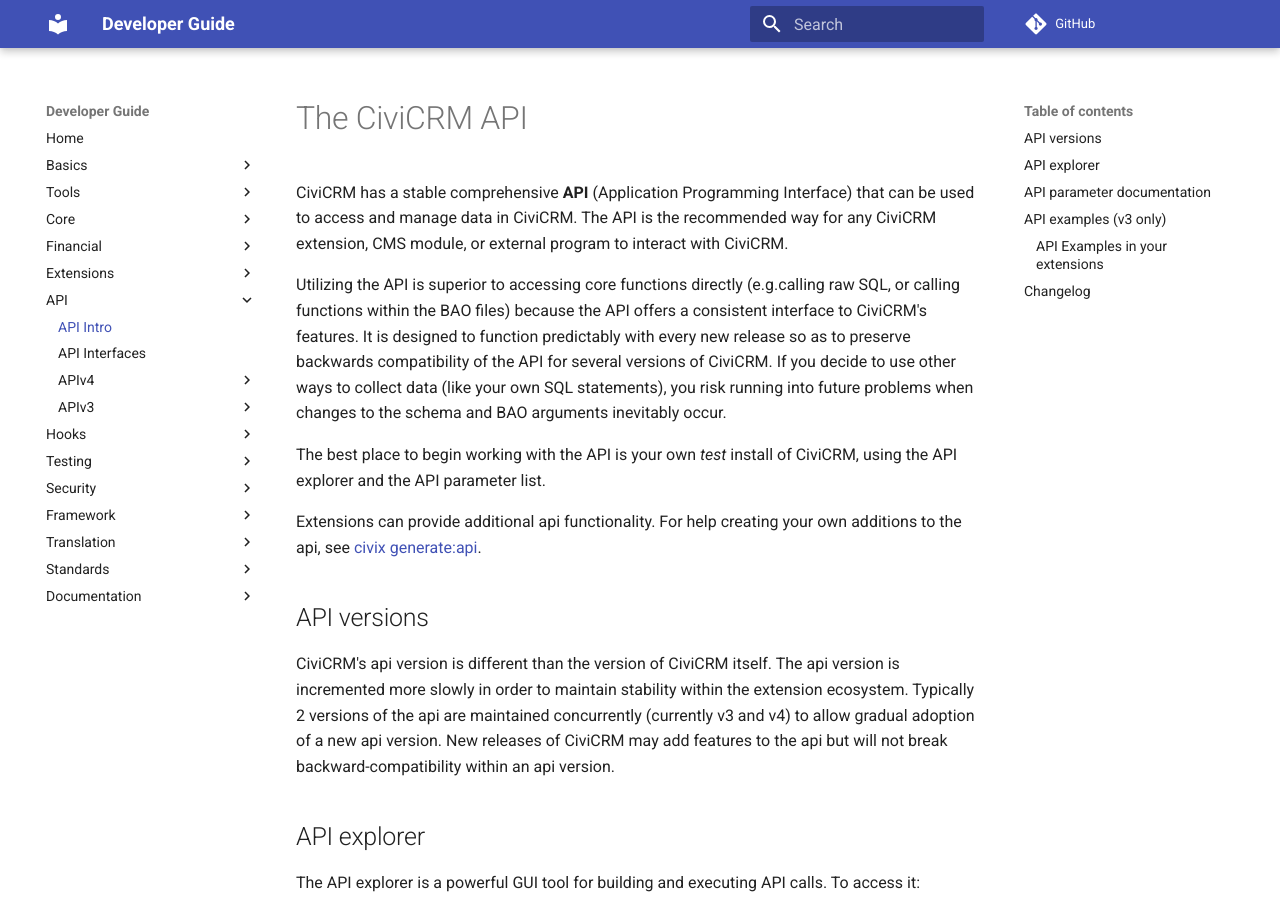
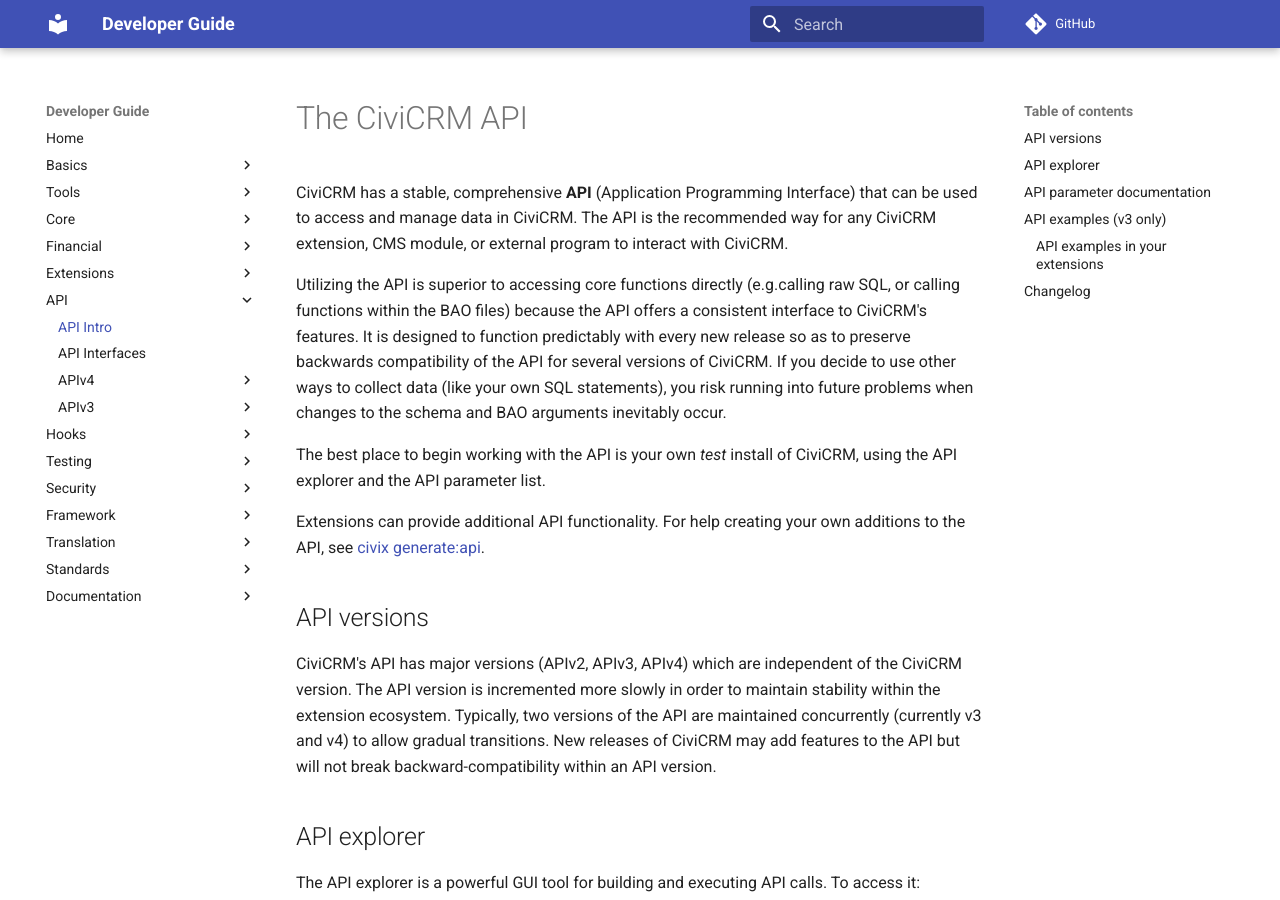
Before and after one commit to civicrm/civicrm-dev-docs, an MkDocs documentation site: the page built from docs/api/index.md, in a window 1280 px wide and 900 px high. Built offline with MkDocs 1.6.1 and Material for MkDocs 9.7.7, drawn with Linux system fonts in a browser that asks for light colours; comment, search, counter and statistics services are not loaded; old or Windows-style settings are respelled for this version of MkDocs; some of the changed text lies outside the part shown.

Commit message:
Update index.md

```diff
--- a/docs/api/index.md
+++ b/docs/api/index.md
@@ -1,16 +1,16 @@
 # The CiviCRM API
 
-CiviCRM has a stable comprehensive **API** (Application Programming Interface) that can be used to access and manage data in CiviCRM. The API is the recommended way for any CiviCRM extension, CMS module, or external program to interact with CiviCRM.
+CiviCRM has a stable, comprehensive **API** (Application Programming Interface) that can be used to access and manage data in CiviCRM. The API is the recommended way for any CiviCRM extension, CMS module, or external program to interact with CiviCRM.
 
 Utilizing the API is superior to accessing core functions directly (e.g.calling raw SQL, or calling functions within the BAO files) because the API offers a consistent interface to CiviCRM's features. It is designed to function predictably with every new release so as to preserve backwards compatibility of the API for several versions of CiviCRM. If you decide to use other ways to collect data (like your own SQL statements), you risk running into future problems when changes to the schema and BAO arguments inevitably occur.
 
 The best place to begin working with the API is your own *test* install of CiviCRM, using the API explorer and the API parameter list.
 
-Extensions can provide additional api functionality. For help creating your own additions to the api, see [civix generate:api](/extensions/civix.md#generate-api).
+Extensions can provide additional API functionality. For help creating your own additions to the API, see [civix generate:api](/extensions/civix.md#generate-api).
 
 ## API versions
 
-CiviCRM's api version is different than the version of CiviCRM itself. The api version is incremented more slowly in order to maintain stability within the extension ecosystem. Typically 2 versions of the api are maintained concurrently (currently v3 and v4) to allow gradual adoption of a new api version. New releases of CiviCRM may add features to the api but will not break backward-compatibility within an api version.
+CiviCRM's API has major versions (APIv2, APIv3, APIv4) which are independent of the CiviCRM version. The API version is incremented more slowly in order to maintain stability within the extension ecosystem. Typically, two versions of the API are maintained concurrently (currently v3 and v4) to allow gradual transitions. New releases of CiviCRM may add features to the API but will not break backward-compatibility within an API version.
 
 ## API explorer
 
```
Also changed, not shown: other parts of docs/api/index.md (+2 -2 lines).
